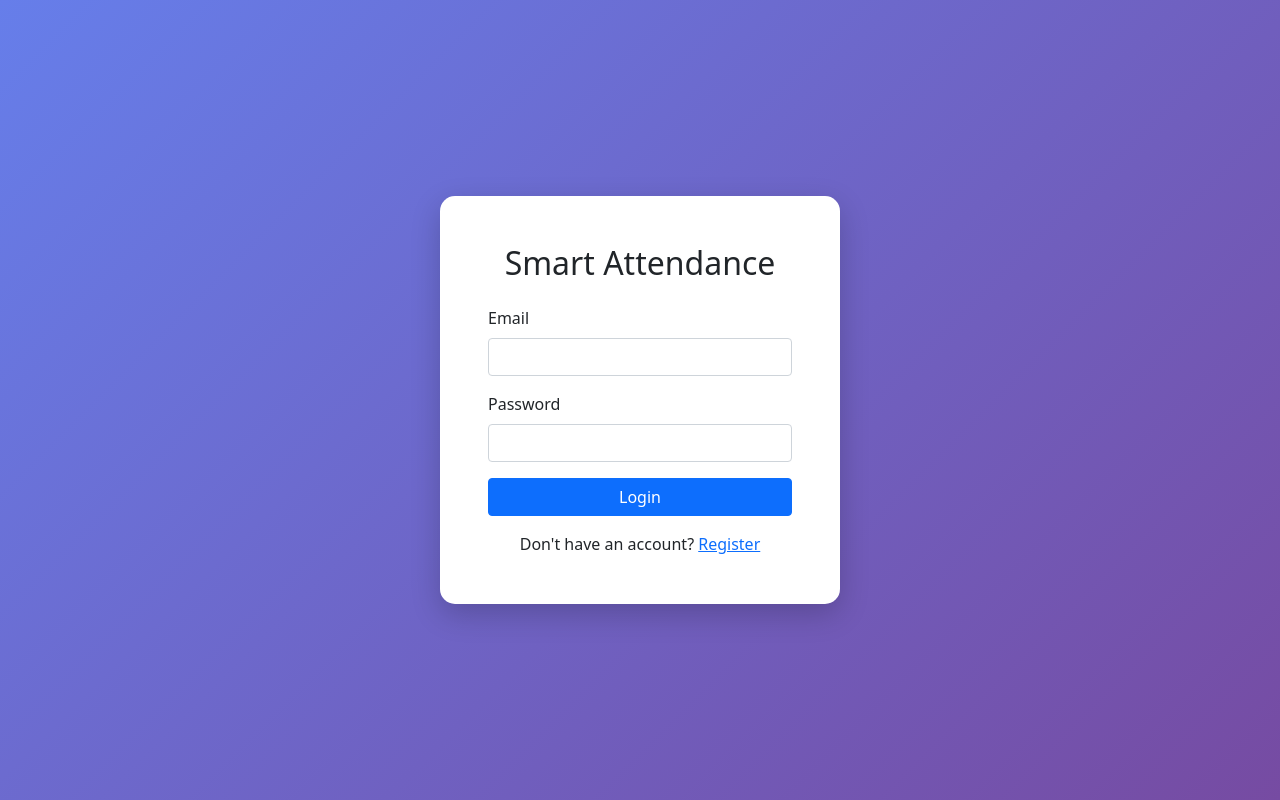
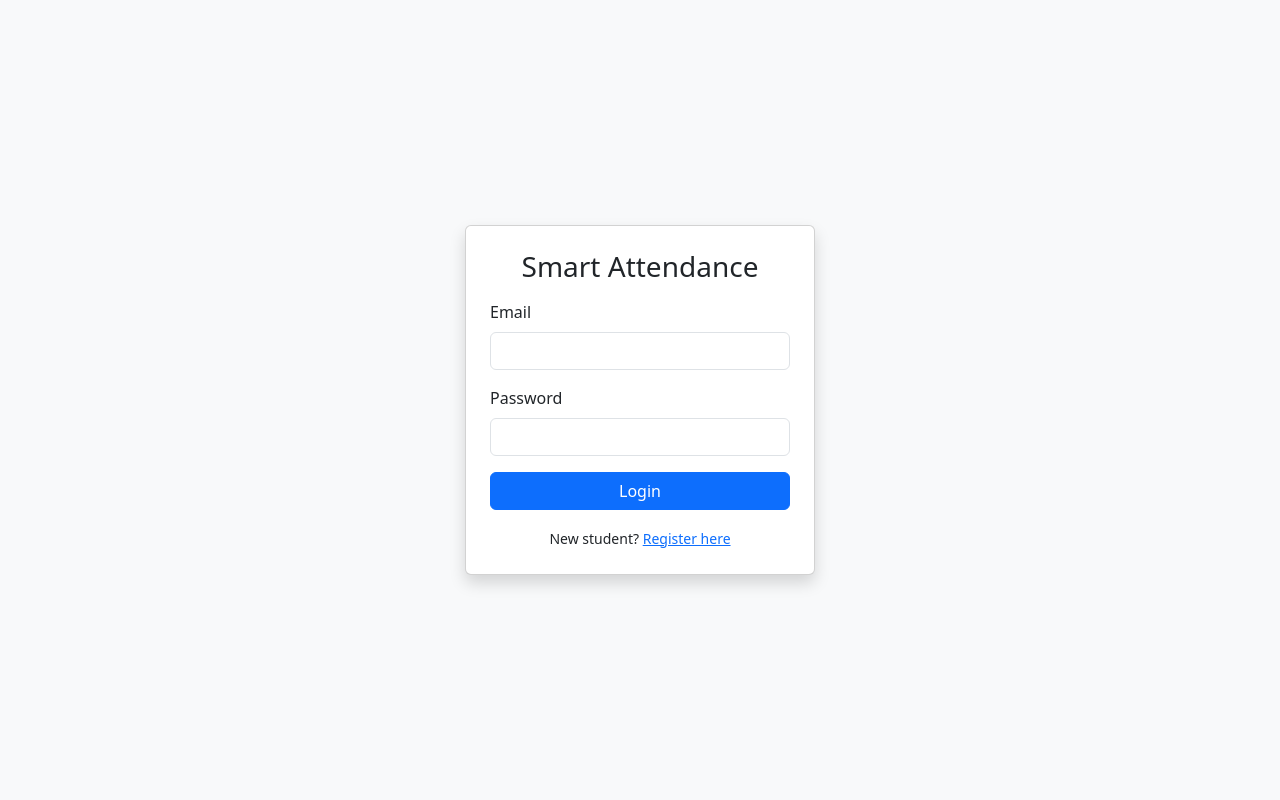
Before and after one commit to Utsav-047/Smart-Attendance-System, a Flask app: page / in a window 1280 px wide. Run offline with Flask 3, Linux system fonts and the light colour scheme.

Commit message:
Revise login page layout and update Bootstrap version

```diff
--- a/templates/login.html
+++ b/templates/login.html
@@ -2,65 +2,34 @@
 <html lang="en">
 <head>
     <meta charset="UTF-8">
-    <meta name="viewport" content="width=device-width, initial-scale=1.0">
-    <title>Login - Smart Attendance System</title>
-    <link href="https://cdn.jsdelivr.net/npm/bootstrap@5.1.3/dist/css/bootstrap.min.css" rel="stylesheet">
-    <style>
-        body {
-            background: linear-gradient(135deg, #667eea 0%, #764ba2 100%);
-            min-height: 100vh;
-            display: flex;
-            align-items: center;
-        }
-        .login-container {
-            max-width: 400px;
-            margin: 0 auto;
-        }
-        .card {
-            border: none;
-            border-radius: 15px;
-            box-shadow: 0 10px 30px rgba(0,0,0,0.2);
-        }
-    </style>
+    <title>Login | Smart Attendance</title>
+    <link href="https://cdn.jsdelivr.net/npm/bootstrap@5.3.2/dist/css/bootstrap.min.css" rel="stylesheet">
 </head>
-<body>
-    <div class="container">
-        <div class="login-container">
-            <div class="card">
-                <div class="card-body p-5">
-                    <h2 class="text-center mb-4">Smart Attendance</h2>
+<body class="bg-light">
 
-                    {% with messages = get_flashed_messages(with_categories=true) %}
-                        {% if messages %}
-                            {% for category, message in messages %}
-                                <div class="alert alert-{{ category }} alert-dismissible fade show" role="alert">
-                                    {{ message }}
-                                    <button type="button" class="btn-close" data-bs-dismiss="alert"></button>
-                                </div>
-                            {% endfor %}
-                        {% endif %}
-                    {% endwith %}
+<div class="container d-flex justify-content-center align-items-center vh-100">
+    <div class="card shadow p-4" style="width: 350px;">
+        <h3 class="text-center mb-3">Smart Attendance</h3>
 
-                    <form method="POST" action="{{ url_for('login') }}">
-                        <div class="mb-3">
-                            <label for="email" class="form-label">Email</label>
-                            <input type="email" class="form-control" id="email" name="email" required>
-                        </div>
-                        <div class="mb-3">
-                            <label for="password" class="form-label">Password</label>
-                            <input type="password" class="form-control" id="password" name="password" required>
-                        </div>
-                        <button type="submit" class="btn btn-primary w-100 mb-3">Login</button>
-                    </form>
+        <form method="POST">
+            <div class="mb-3">
+                <label class="form-label">Email</label>
+                <input type="email" name="email" class="form-control" required>
+            </div>
 
-                    <div class="text-center">
-                        <p class="mb-0">Don't have an account? <a href="{{ url_for('register') }}">Register</a></p>
-                    </div>
-                </div>
+            <div class="mb-3">
+                <label class="form-label">Password</label>
+                <input type="password" name="password" class="form-control" required>
             </div>
+
+            <button type="submit" class="btn btn-primary w-100">Login</button>
+        </form>
+
+        <div class="text-center mt-3">
+            <small>New student? <a href="/register">Register here</a></small>
         </div>
     </div>
+</div>
 
-    <script src="https://cdn.jsdelivr.net/npm/bootstrap@5.1.3/dist/js/bootstrap.bundle.min.js"></script>
 </body>
 </html>
```
